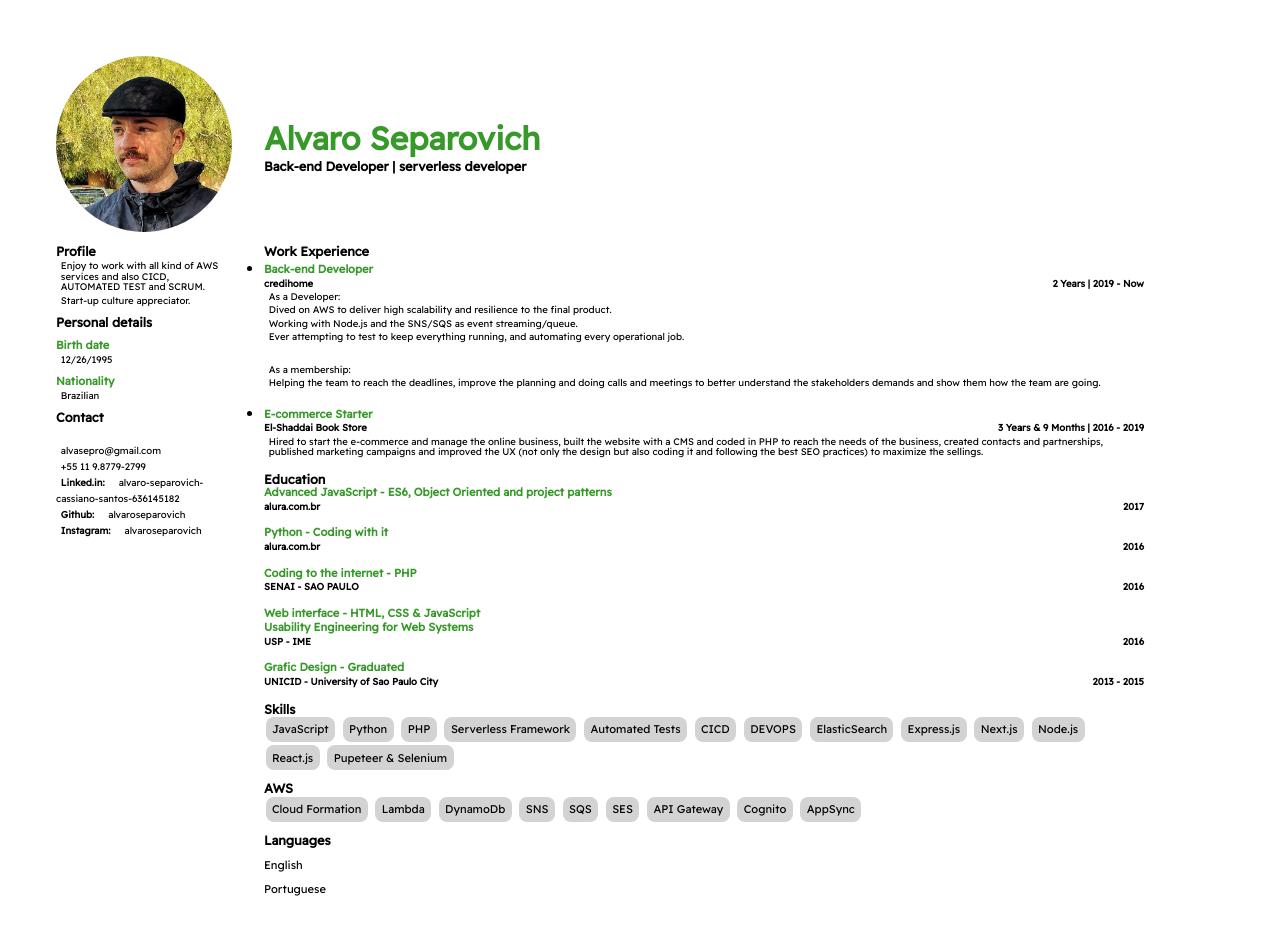
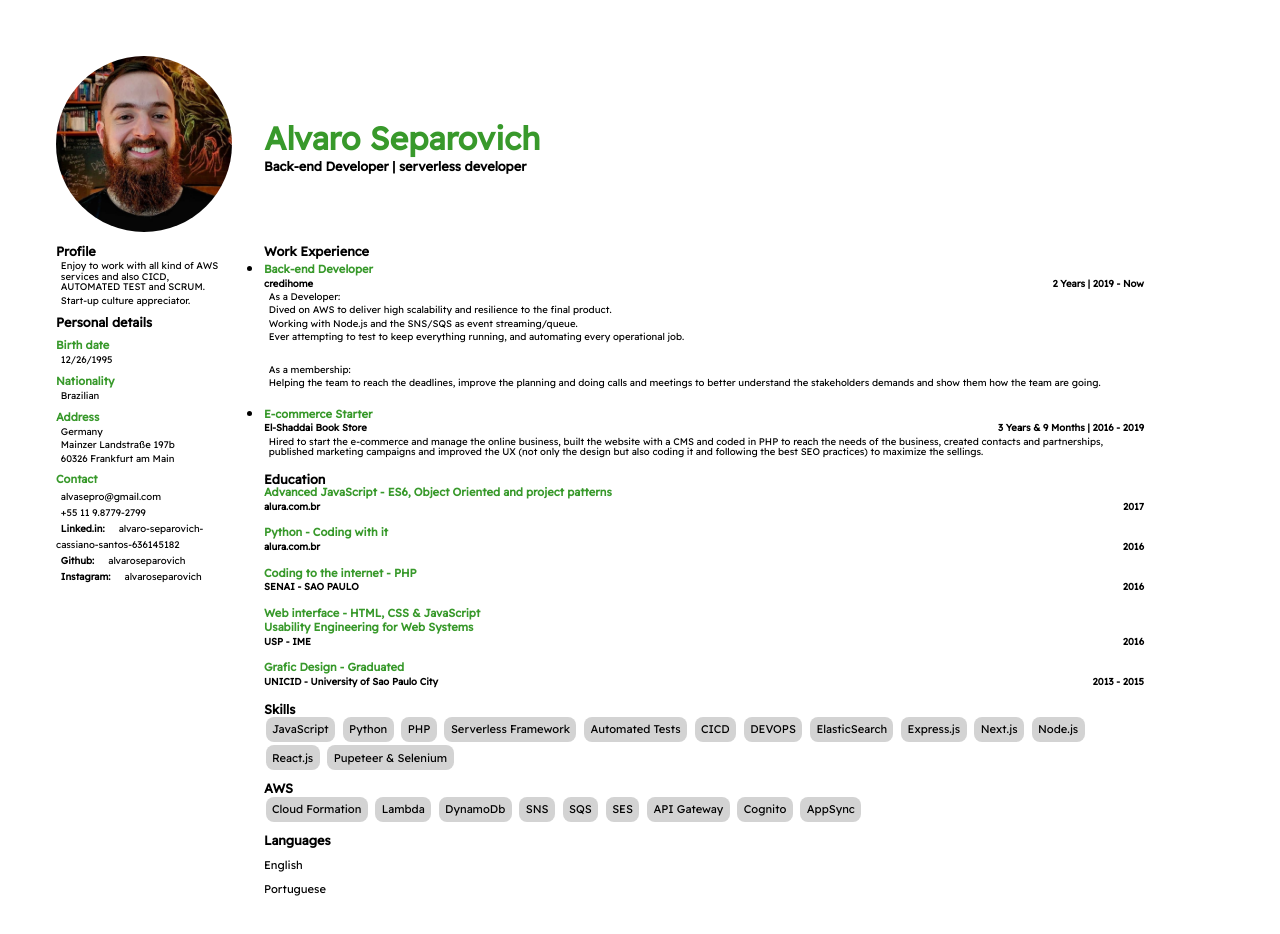
Before and after one commit to alvaroseparovich/cv, a website: page dist/index.html in a window 1280 px wide. Drawn offline with Linux system fonts and the light colour scheme.

Commit message:
Pequenas alterações

```diff
--- a/dist/index.html
+++ b/dist/index.html
@@ -14,7 +14,7 @@
 <body>
   <header>
     <div id="my-photo" >
-      <img src="./src/imgs/my-photo.jpg" alt="my-foto" class="my-photo">
+      <img src="./src/imgs/my-photo-2.jpg" alt="my-foto" class="my-photo">
     </div>
     <div class="title">
       <h1>Alvaro Separovich</h1>
@@ -34,16 +34,14 @@
         <p>12/26/1995</p>
         <h3>Nationality</h3>
         <p>Brazilian</p>
-      </div>
-      <div class="card contact">
-        <h2>Contact</h2>
+        <h3>Address</h3>
+        <p>Germany</p>
+        <p>Mainzer Landstraße 197b</p>
+        <p>60326 Frankfurt am Main</p>
+        <h3>Contact</h3>
         <ul>
-          <li>
-            <p>alvasepro@gmail.com</p>
-          </li>
-          <li>
-            <p>+55 11 9.8779-2799</p>
-          </li>
+          <li><p>alvasepro@gmail.com</p></li>
+          <li><p>+55 11 9.8779-2799</p></li>
           <li>
             <p><b>Linked.in:</b></p>
             <p>alvaro-separovich-cassiano-santos-636145182</p>
@@ -58,6 +56,12 @@
           </li>
         </ul>
       </div>
+      <!-- <div class="card contact">
+        <h2>Contact</h2>
+        <p>Germany</p>
+        <p>Mainzer Landstraße 197b</p>
+        <p>60326 Frankfurt am Main</p>
+      </div> -->
     </nav>
     <nav class='main'>
       <div class="card work-experience">
--- a/dist/src/css/index.css
+++ b/dist/src/css/index.css
@@ -43,7 +43,7 @@ body { background: white; padding: 3em; max-width: 70em; }
 .content { display: flex; }
 .side { width: 11em; }
 .side h2 { width: 15em; }
-.side ul { list-style-type: none; padding: 0 }
+.side ul { list-style-type: none; padding: 0; margin-top: 0;}
 .side li i { display: inline }
 .side li p { display: inline }
 .side .personal-details h3 { margin-bottom: 0; }
```
Also changed, not shown: dist/src/imgs/my-photo-2.jpg (added).
